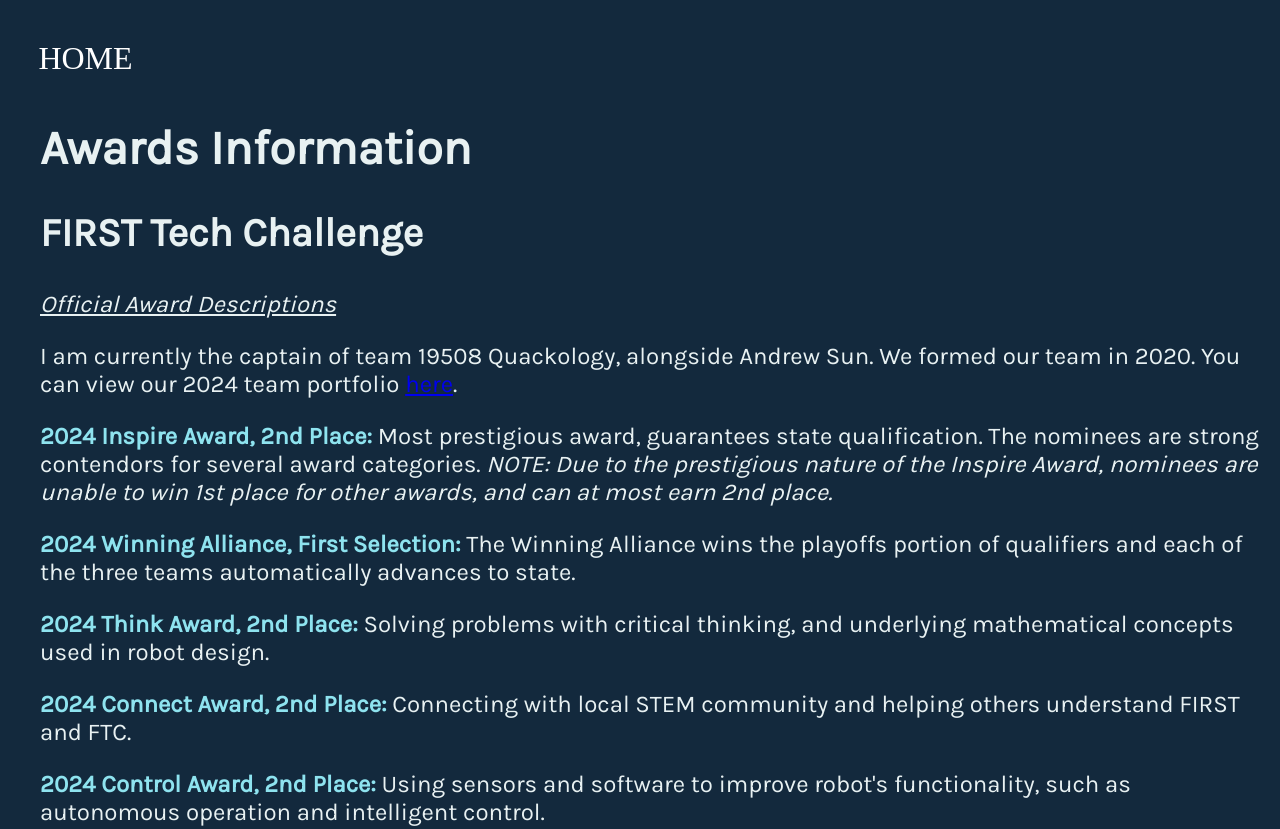
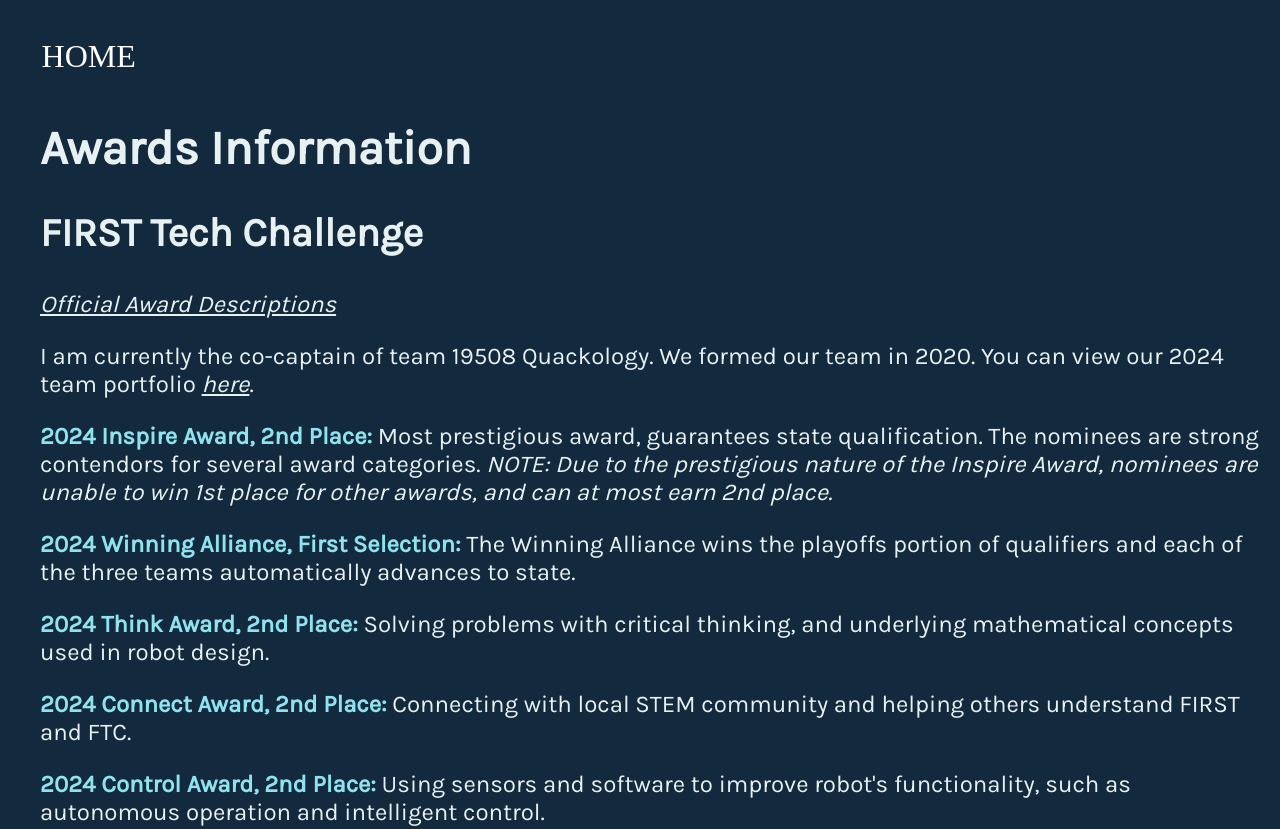
Before and after one commit to ianwa09/ianwa09.github.io, a plain HTML site: page awardinfo.html in a window 1280 px wide. Shown: the top 829 px of the page. Drawn offline with Linux system fonts and the light colour scheme; a web font is replaced by a local one.

Commit message:
Add files via upload

```diff
--- a/awardinfo.html
+++ b/awardinfo.html
@@ -7,15 +7,18 @@
     <script src="script.js"></script>
     <title>Ian</title>
   </head>
+
   <body>
-    <header>
-      <a href="index.html" class="homebutton">HOME</a>
-    </header>
+
+    <ul>
+      <li><a href="index.html">HOME</a></li>
+
+    </ul>
     <div style="text-align: left">
       <h1 class="awards">Awards Information</h1>
       <h2 class="awards">FIRST Tech Challenge</h2>
      <a href = https://www.firstinspires.org/sites/default/files/uploads/resource_library/ftc/award-descriptions.pdf class = "hyper, awards" target="_blank">Official Award Descriptions</a>
-     <p class = "awards">I am currently the captain of team 19508 Quackology, alongside Andrew Sun. We formed our team in 2020. You can view our 2024 team portfolio <a href = "/images/2024portfolio.pdf" target = "_blank"> here</a>.</p>
+     <p class = "awards">I am currently the co-captain of team 19508 Quackology. We formed our team in 2020. You can view our 2024 team portfolio <a href = "/images/2024portfolio.pdf" target = "_blank" class = "awards1">here</a>.</p>
      <p class="awards">
         <span style="color: #8EE3EF; font-weight: bold"
           >2024 Inspire Award, 2nd Place:</span
--- a/style.css
+++ b/style.css
@@ -4,7 +4,41 @@
 @import url('https://fonts.googleapis.com/css2?family=Francois+One');
 @import url('https://fonts.googleapis.com/css2?family=Teko');
 
+ul {
+  list-style-type: none;
+  margin: 0;
+  padding: 0;
+  overflow: hidden;
+  background-color: #13293D;
 
+    position: fixed;
+    top: 0;
+    width: 100%;
+    left:0vw;
+}
+
+li {
+  float: left;
+}
+
+li a {
+  display: block;
+  color: white;
+  text-align: center;
+  padding: 14px 16px;
+  text-decoration: none;
+  color:white;
+  text-decoration: none;
+  font-family: 'Francois One';
+  font-size:4vh;
+  margin-top:3vh;
+  margin-left: 2vw;
+}
+
+/* Change the link color to #111 (black) on hover
+li a:hover {
+  background-color: #111;
+}*/
 .quote-container {
   position: fixed;
   top:52%;
@@ -21,6 +55,9 @@
 h1 {
   color: #E8F1F2;
 
+}
+a.link{
+  color: #E8F1F2;
 }
 .hyper:link {
   color: white;
@@ -44,6 +81,9 @@ h1 {
   color: white;
   background-color: transparent;
   text-decoration: underline;
+}
+.awards1:visited{
+  color:white;
 }
 
 h1.awards{
@@ -86,6 +126,13 @@ a.awards{
   z-index: 0;
   font-family: 'Karla';
   margin-left: 2.5vw;
+  font-style:italic;
+}
+a.awards1{
+  color: #E8F1F2;
+  font-size: 3vh;
+  z-index: 0;
+  font-family: 'Karla';
   font-style:italic;
 }
 
```
Also changed, not shown: 1 other file.
